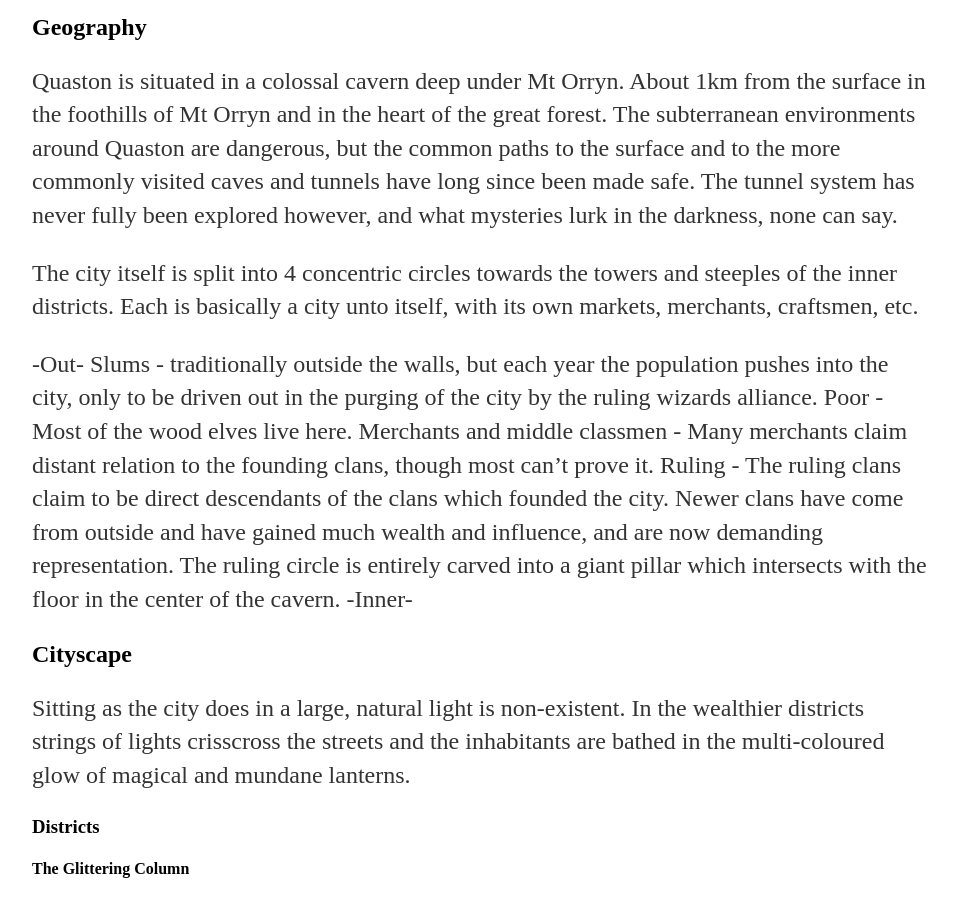
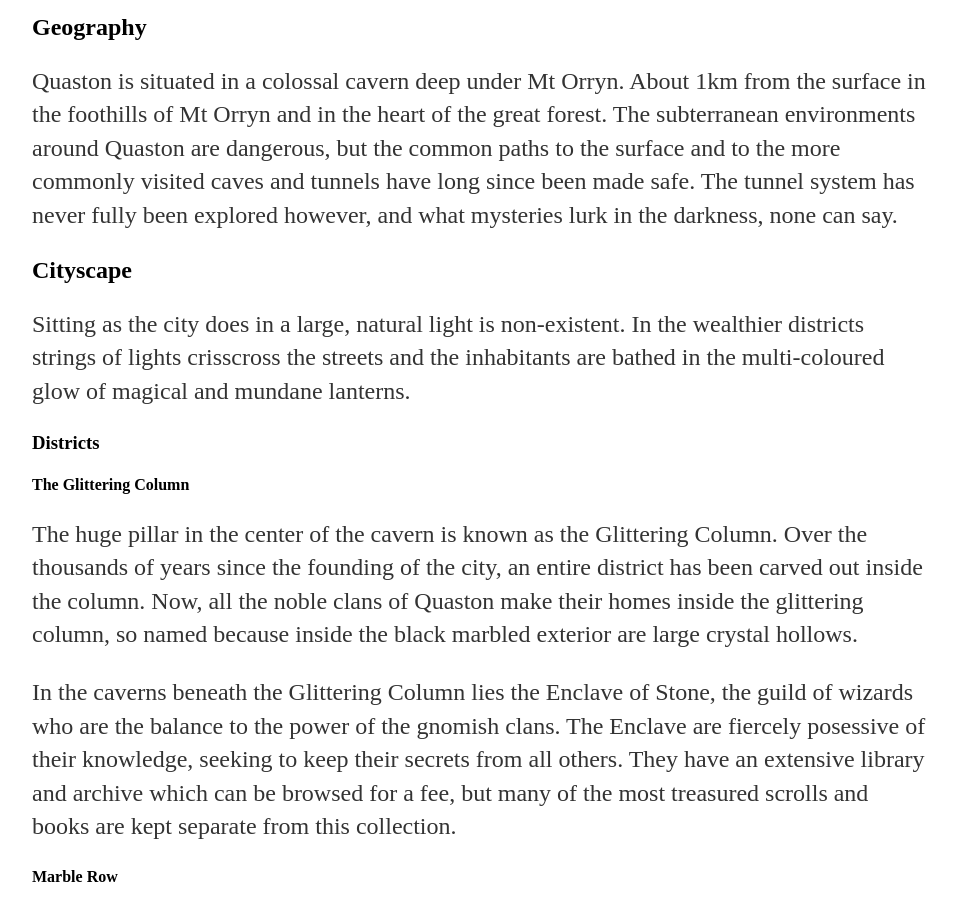
Before and after one commit to OysterBuoy/OysterBuoy.github.io, a Jekyll site: the page built from _posts/2015-11-30-Quaston-city-planning-WiP.md, in a window 1280 px wide and 900 px high, scrolled down 609 px. Shown: the whole window, without its empty margins (160-1117 px from the left). Built offline with Jekyll 4.4.1, drawn with Linux system fonts in a browser that asks for light colours; some of the changed text lies outside the part shown.

Commit message:
Update 2015-11-30-Quaston-city-planning-WiP.md

```diff
--- a/_posts/2015-11-30-Quaston-city-planning-WiP.md
+++ b/_posts/2015-11-30-Quaston-city-planning-WiP.md
@@ -14,15 +14,6 @@ Hundreds of years later, the great city of Quaston  flourishes still, in an enor
 ## Geography
 
 Quaston is situated in a colossal cavern deep under Mt Orryn. About 1km from the surface in the foothills of Mt Orryn and in the heart of the great forest. The subterranean environments around Quaston are dangerous, but the common paths to the surface and to the more commonly visited caves and tunnels have long since been made safe. The tunnel system has never fully been explored however, and what mysteries lurk in the darkness, none can say.
-
-The city itself is split into 4 concentric circles towards the towers and steeples of the inner districts. Each is basically a city unto itself, with its own markets, merchants, craftsmen, etc.
-
--Out-
-Slums - traditionally outside the walls, but each year the population pushes into the city, only to be driven out in the purging of the city by the ruling wizards alliance.
-Poor - Most of the wood elves live here.
-Merchants and middle classmen - Many merchants claim distant relation to the founding clans, though most can't prove it.
-Ruling - The ruling clans claim to be direct descendants of the clans which founded the city. Newer clans have come from outside and have gained much wealth and influence, and are now demanding representation. The ruling circle is entirely carved into a giant pillar which intersects with the floor in the center of the cavern.
--Inner-
 
 ## Cityscape
 
```
Also changed, not shown: other parts of _posts/2015-11-30-Quaston-city-planning-WiP.md (+4 -0 lines).
